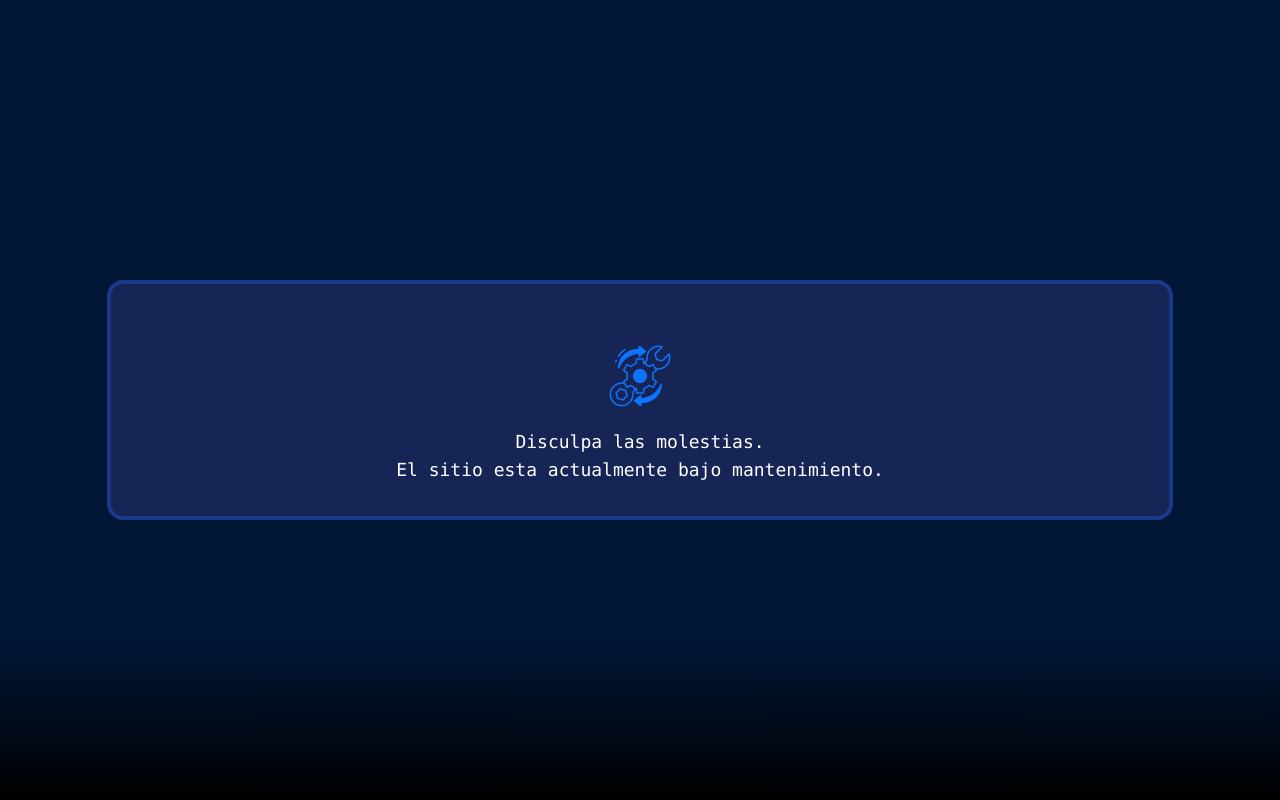
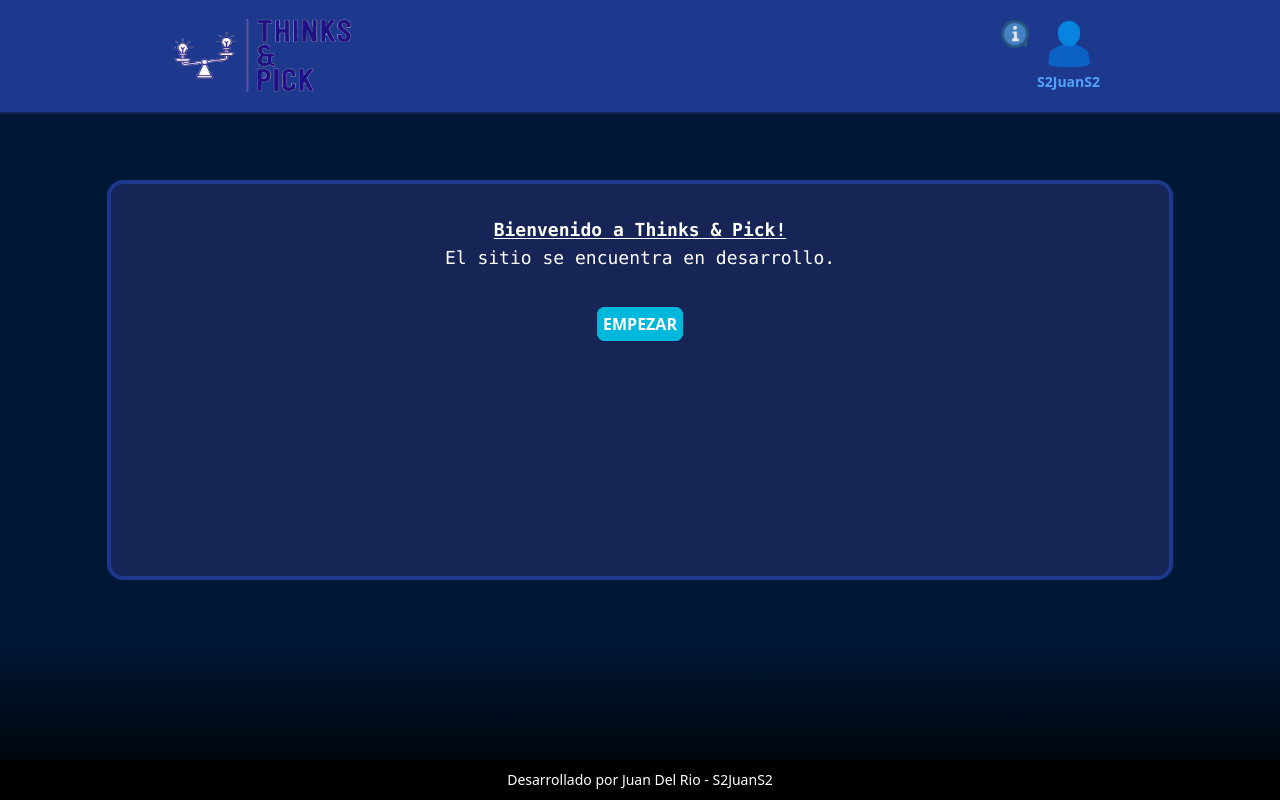
Before and after one commit to S2JuanS2/S2JuanS2.github.io, a React (Vite) app: page / in a window 1280 px wide. Built offline with nearby package versions, Linux system fonts and the light colour scheme.

Commit message:
server disabled

```diff
--- a/src/App.jsx
+++ b/src/App.jsx
@@ -9,7 +9,7 @@ import Loading from "./pages/Loading";
 import Home from "./pages/Home";
 
 function App() {
-  const [serverStatus, setServerStatus] = useState(false);
+  const [serverStatus, setServerStatus] = useState(true);
 
   {/*
     <-- SERVER -->
--- a/src/components/Decision.jsx
+++ b/src/components/Decision.jsx
@@ -147,9 +147,9 @@ function Decision({ itemsPros, itemsContras }) {
             </div>
             {/*
             <!-- SERVER -->
-            */}
             <Chat></Chat>
             <ServerStatus></ServerStatus>
+            */}
         </div>
     );
 }
```
